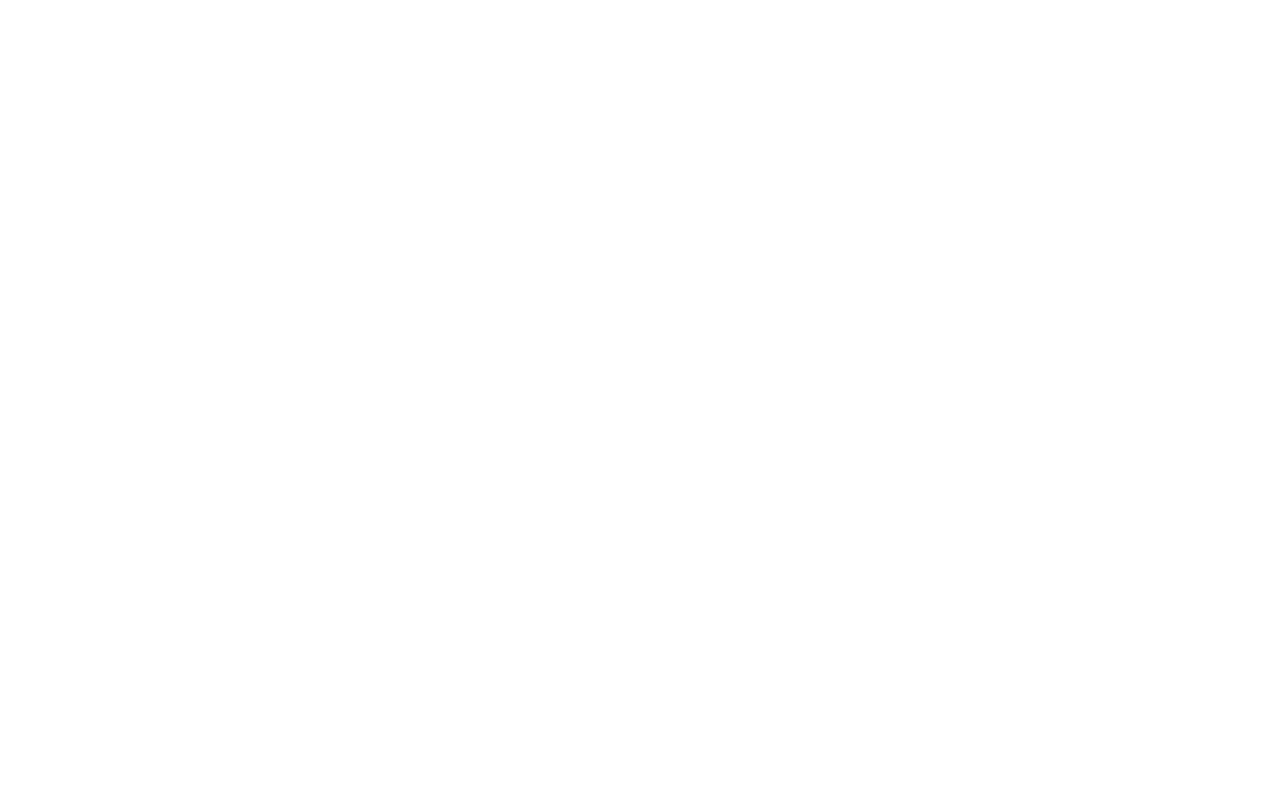
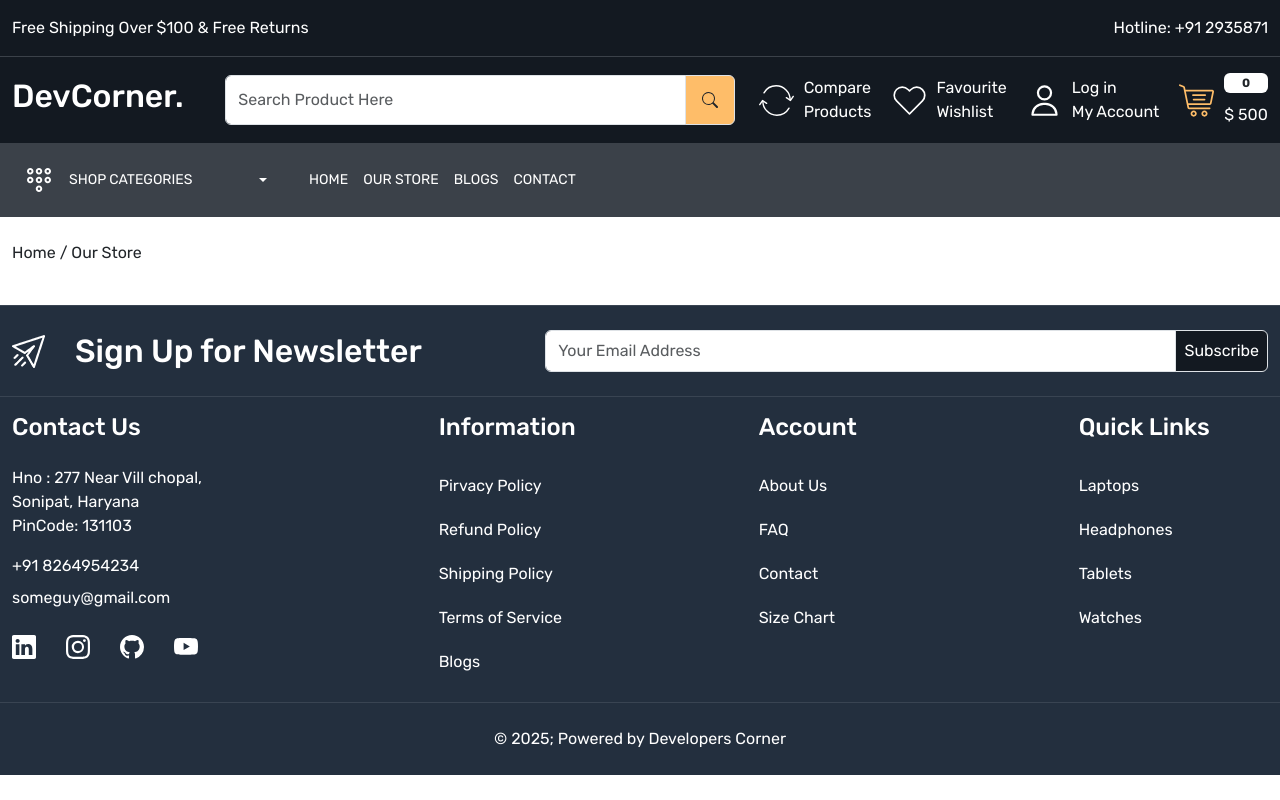
Before and after one commit to CRush-Coding/Ecommerce-Frontend, a React (Create React App) app: page /store in a window 1280 px wide. Before the commit this address had no page. Built offline with nearby package versions, Linux system fonts and the light colour scheme.

Commit message:
Beginning 'Our Store' Functionality

```diff
--- a/src/App.css
+++ b/src/App.css
@@ -371,6 +371,10 @@
   border: 1px solid black;
 }
 
+.inliner{
+  display: inline;
+}
+
 /* End Special Product */
 
 /* End Home Page */
--- a/src/App.js
+++ b/src/App.js
@@ -5,6 +5,7 @@
 import Home from './pages/Home';
 import About from './pages/About';
 import Contact from './pages/Contact';
+import OurStore from './pages/OurStore';
 
 function App() {
   return <>
@@ -14,6 +15,7 @@
           <Route index element={<Home />}/>
           <Route path='About' element={<About />}/>
           <Route path='Contact' element={<Contact />}/>
+          <Route path='store' element={<OurStore />}/>
         </Route>
 
       </Routes>
--- /dev/null
+++ b/src/components/BreadCrumb.js
@@ -0,0 +1,19 @@
+import React from 'react'
+import { Link } from 'react-router-dom'
+
+const BreadCrumb = (props) => {
+    const {title} = props;
+    return (
+        <div className='breadcrumb py-4'>
+            <div className="container-xxl">
+                <div className="row">
+                    <div className="col-12">
+                        <p className='inliner'><Link to='/' className='text-dark'>Home </Link></p>  / {title}
+                    </div>
+                </div>
+            </div>
+        </div>
+    )
+}
+
+export default BreadCrumb
--- a/src/components/Header.js
+++ b/src/components/Header.js
@@ -91,7 +91,7 @@
                     <div className='menu-links'>
                         <div className="d-flex align-items-center gap-15">
                             <NavLink className="text-white" to="/">Home</NavLink>
-                            <NavLink className="text-white" to="/">Our Store</NavLink>
+                            <NavLink className="text-white" to="/store">Our Store</NavLink>
                             <NavLink className="text-white" to="/">Blogs</NavLink>
                             <NavLink className="text-white" to="/Contact ">Contact</NavLink>
                         </div>
--- /dev/null
+++ b/src/pages/OurStore.js
@@ -0,0 +1,12 @@
+import React from 'react'
+import BreadCrumb from '../components/BreadCrumb'
+
+const OurStore = () => {
+  return (
+    <>
+        <BreadCrumb title='Our Store'/>
+    </>
+  );
+};
+
+export default OurStore
```
Also changed, not shown: src/pages/Home.js (+13 -0 lines).
